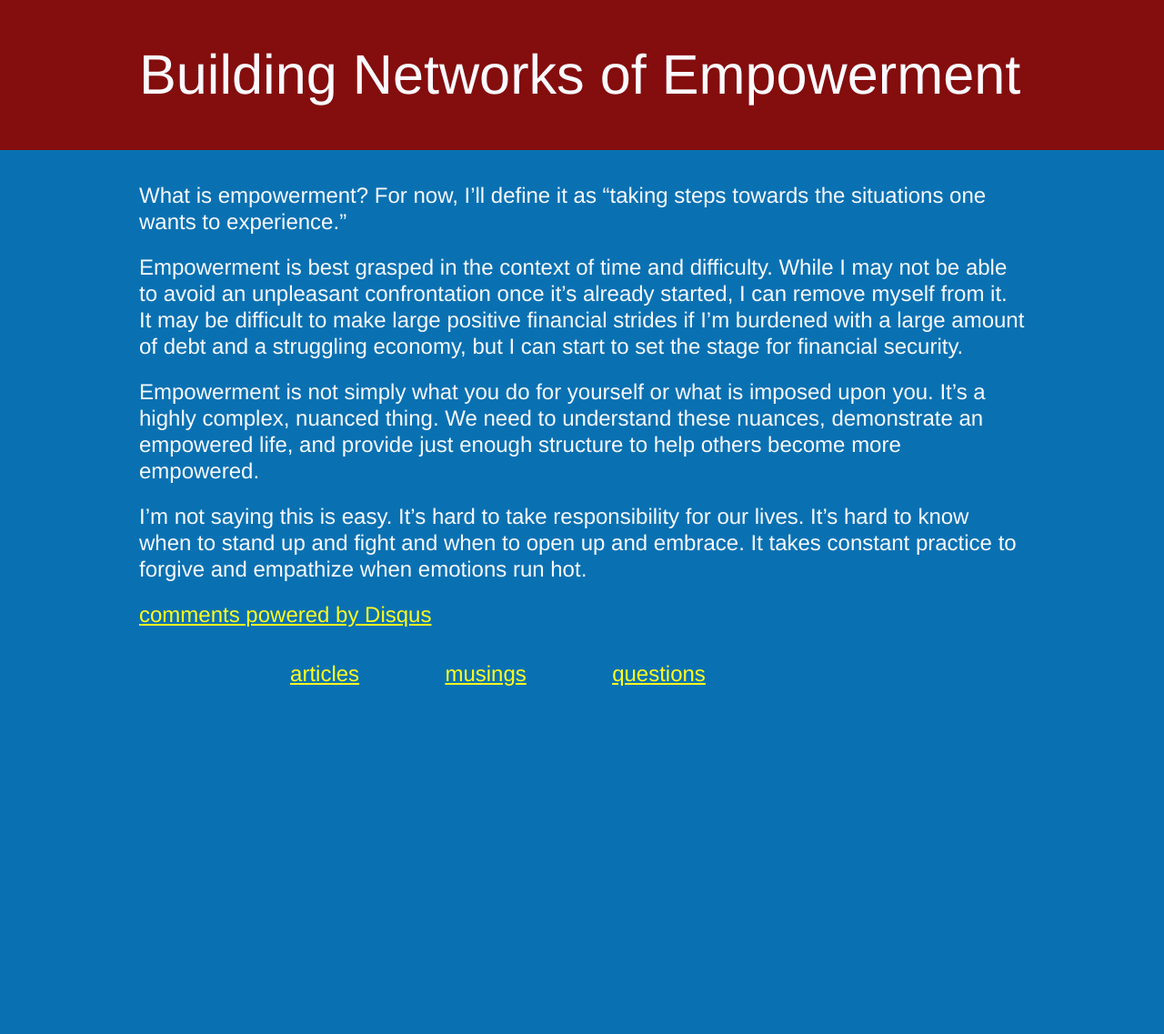
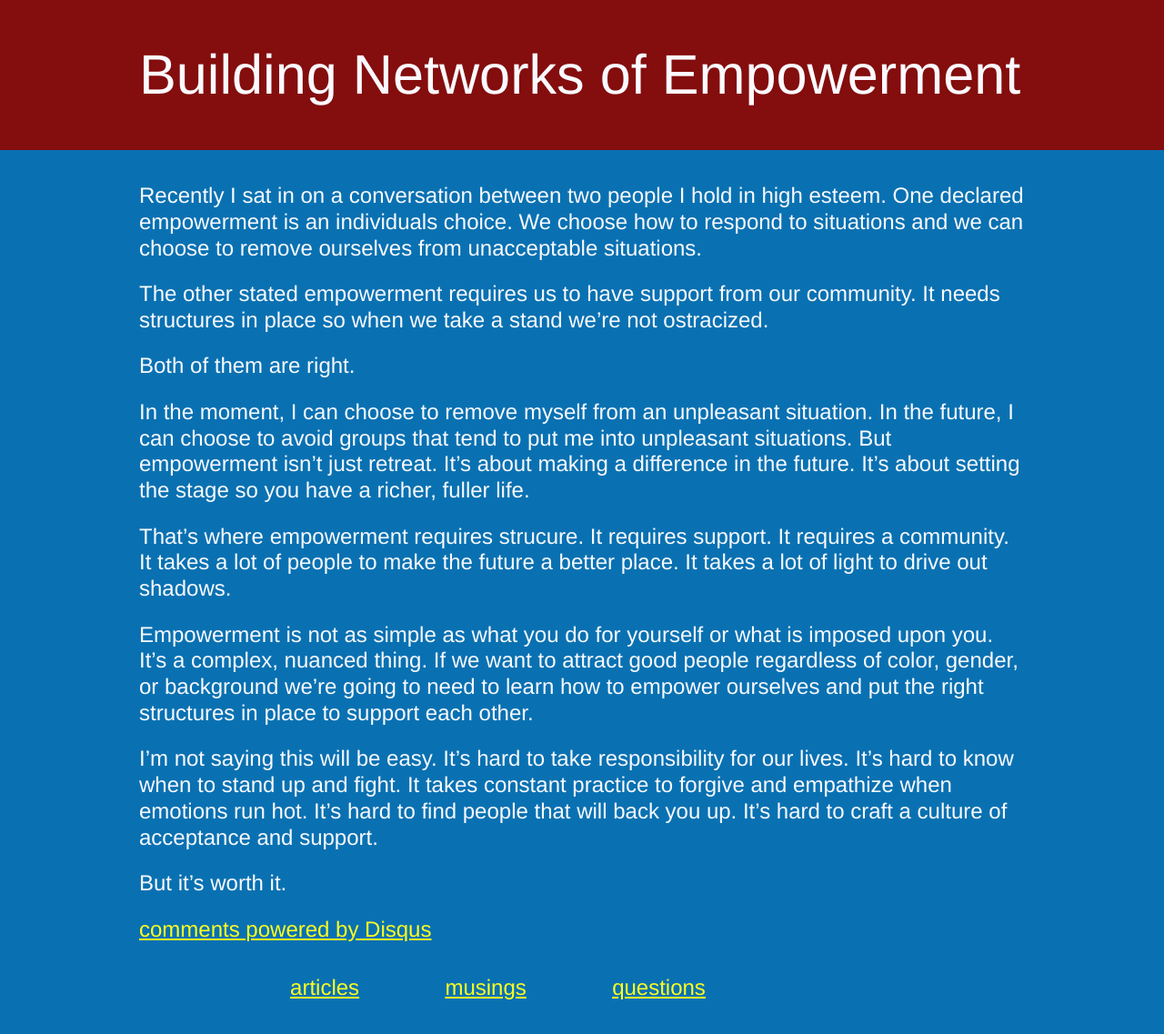
Before and after one commit to zspencer/www.zeespencer.com, a Jekyll site: the page built from drafts/_posts/2013-01-12-building-networks-of-empowerment.markdown, in a window 1280 px wide. Shown: the whole page at 91% size. Built offline with Jekyll 4.4.1, drawn with Linux system fonts in a browser that asks for light colours; comment, search, counter and statistics services are not loaded; before the commit the page ends 900 px from its top, so only the background shows below that.

Commit message:
Second revision to networks of empowerment

```diff
--- a/drafts/_posts/2013-01-12-building-networks-of-empowerment.markdown
+++ b/drafts/_posts/2013-01-12-building-networks-of-empowerment.markdown
@@ -3,20 +3,34 @@ layout: article
 title: Building Networks of Empowerment
 tags: [draft, empowerment]
 ---
-What is empowerment? For now, I'll define it as "taking steps towards the
-situations one wants to experience."
 
-Empowerment is best grasped in the context of time and difficulty. While I may
-not be able to avoid an unpleasant confrontation once it's already started, I can
-remove myself from it. It may be difficult to make large positive financial
-strides if I'm burdened with a large amount of debt and a struggling economy,
-but I can start to set the stage for financial security.
+Recently I sat in on a conversation between two people I hold in high esteem.
+One declared empowerment is an individuals choice. We choose how to respond to
+situations and we can choose to remove ourselves from unacceptable situations.
 
-Empowerment is not simply what you do for yourself or what is imposed upon you.
-It's a highly complex, nuanced thing. We need to understand these
-nuances, demonstrate an empowered life, and provide just enough structure to
-help others become more empowered.
+The other stated empowerment requires us to have support from our community.  It
+needs structures in place so when we take a stand we're not ostracized.
 
-I'm not saying this is easy. It's hard to take responsibility for our lives.
-It's hard to know when to stand up and fight and when to open up and embrace.
-It takes constant practice to forgive and empathize when emotions run hot.
+Both of them are right.
+
+In the moment, I can choose to remove myself from an unpleasant situation.
+In the future, I can choose to avoid groups that tend to put me into unpleasant
+situations. But empowerment isn't just retreat. It's about making a
+difference in the future. It's about setting the stage so you have a richer,
+fuller life.
+
+That's where empowerment requires strucure. It requires support. It requires
+a community. It takes a lot of people to make the future a better place. It
+takes a lot of light to drive out shadows.
+
+Empowerment is not as simple as what you do for yourself or what is imposed upon you.
+It's a complex, nuanced thing. If we want to attract good people regardless of
+color, gender, or background we're going to need to learn how to empower
+ourselves and put the right structures in place to support each other.
+
+I'm not saying this will be easy. It's hard to take responsibility for our
+lives.  It's hard to know when to stand up and fight. It takes constant practice
+to forgive and empathize when emotions run hot. It's hard to find people that
+will back you up. It's hard to craft a culture of acceptance and support.
+
+But it's worth it.
```
